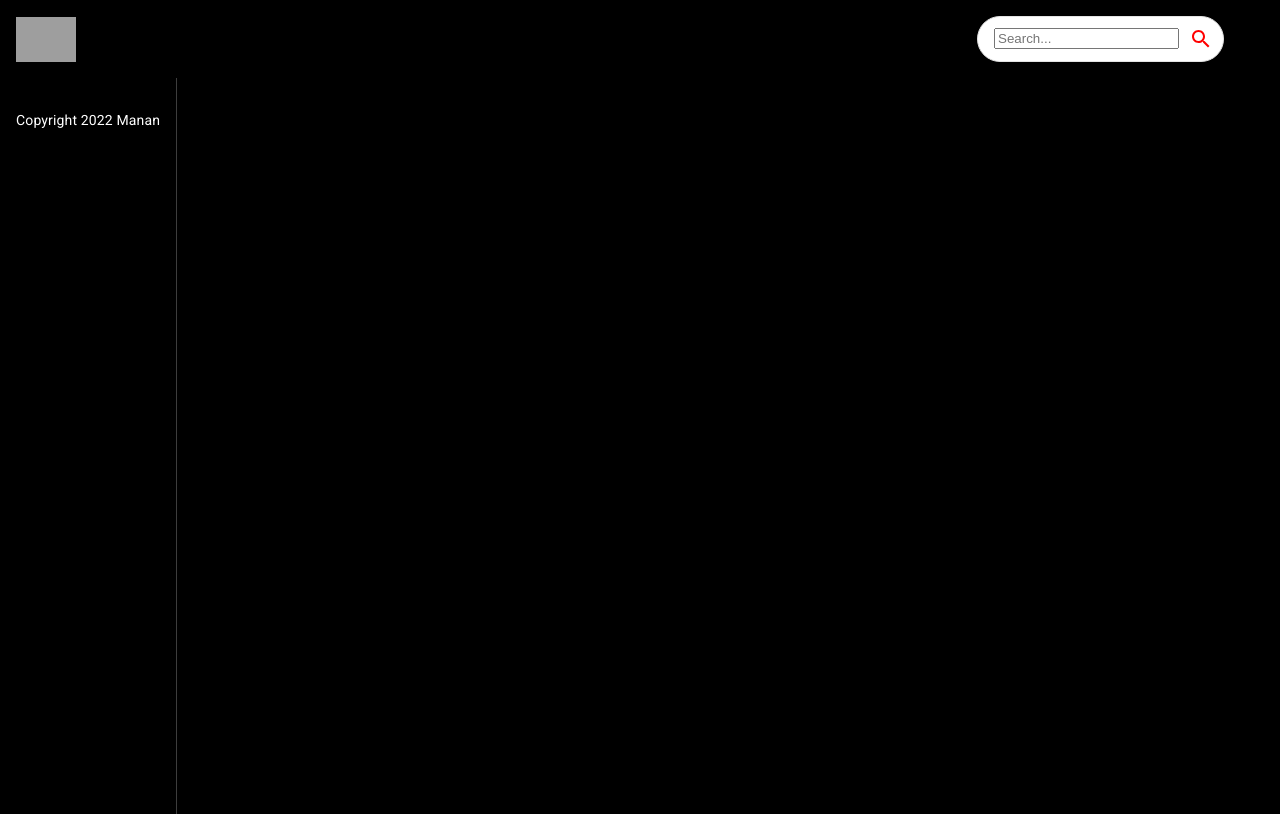
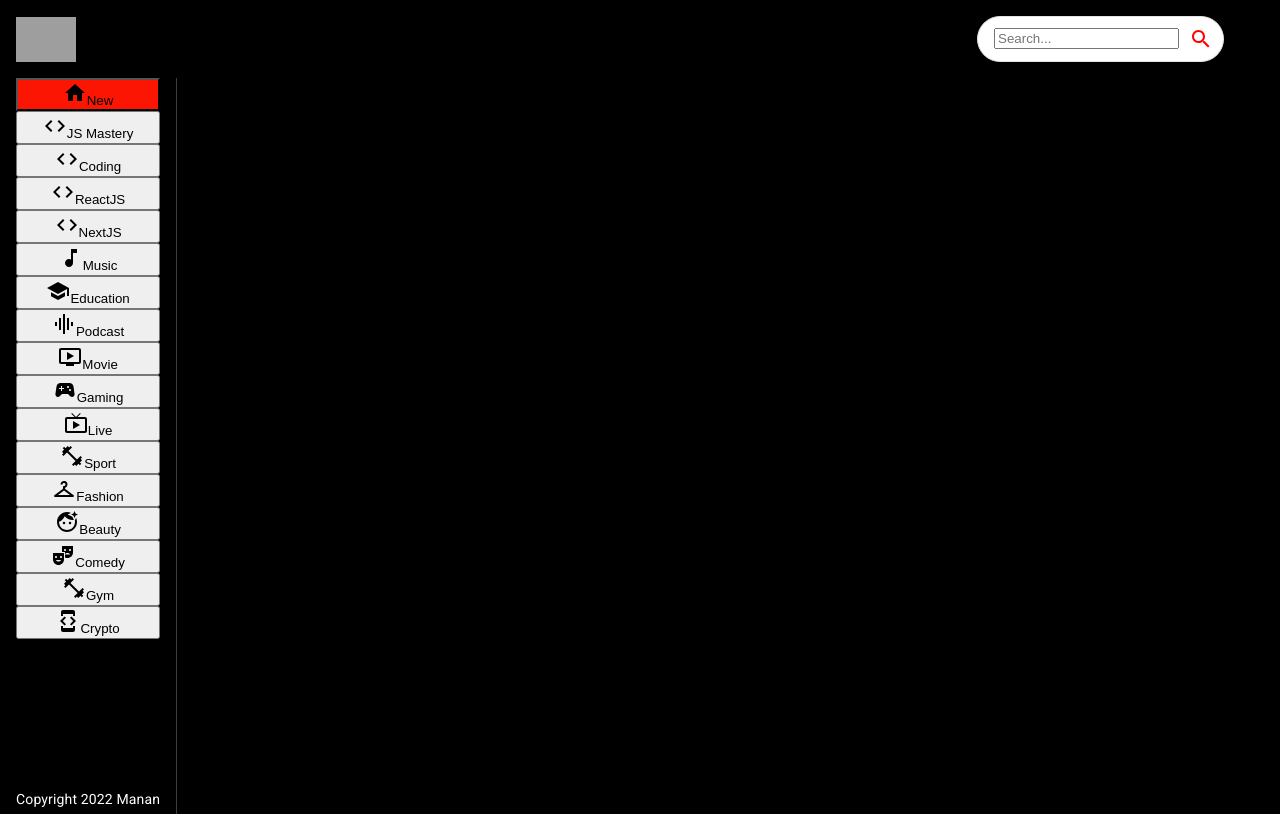
Before and after one commit to smanan/Youtube-Clone-App, a React (Create React App) app: page / in a window 1280 px wide. Built offline with nearby package versions, Linux system fonts and the light colour scheme; grey boxes are pictures that could not be loaded.

Commit message:
index and sidebar component

```diff
--- a/src/components/Feed.jsx
+++ b/src/components/Feed.jsx
@@ -1,5 +1,6 @@
 import React, { useState, useEffect } from "react";
 import { Box, Stack, Typography } from "@mui/material";
+import Sidebar from "./Sidebar";
 
 const Feed = () => {
   return (
@@ -11,7 +12,7 @@ const Feed = () => {
           px: { sx: 0, md: 2 },
         }}
       >
-        Sidebar
+        <Sidebar />
         <Typography className='copyright' variant='body2' sx={{mt:1.5, color:'#fff'}}>
           Copyright 2022 Manan
         </Typography>
--- a/src/components/Sidebar.jsx
+++ b/src/components/Sidebar.jsx
@@ -1,11 +1,27 @@
-import React from 'react'
+import React from "react";
+import { Stack } from "@mui/material";
+import { categories } from "../utils/constants";
 
-const Sidebar = () => {
-  return (
-    <div>
+const selectedCatagory = "New";
+const Sidebar = () => (
+  <Stack
+    direction="row"
+    sx={{
+      overflowY: "auto",
+      height: { sx: "auto", md: "95%" },
+      flexDirection: { md: "column" },
+    }}
+  >
+    {categories.map((category) => (
+      <button
+        className="category-btn"
+        style={{ background: category.name === selectedCatagory && "#FC1503" }}
+      >
+        <span>{category.icon}</span>
+        <span>{category.name}</span>
+      </button>
+    ))}
+  </Stack>
+);
 
-    </div>
-  )
-}
-
-export default Sidebar
+export default Sidebar;
```
Also changed, not shown: src/App.js (+3 -5 lines), src/components/index.js (added, +7 -0 lines).
